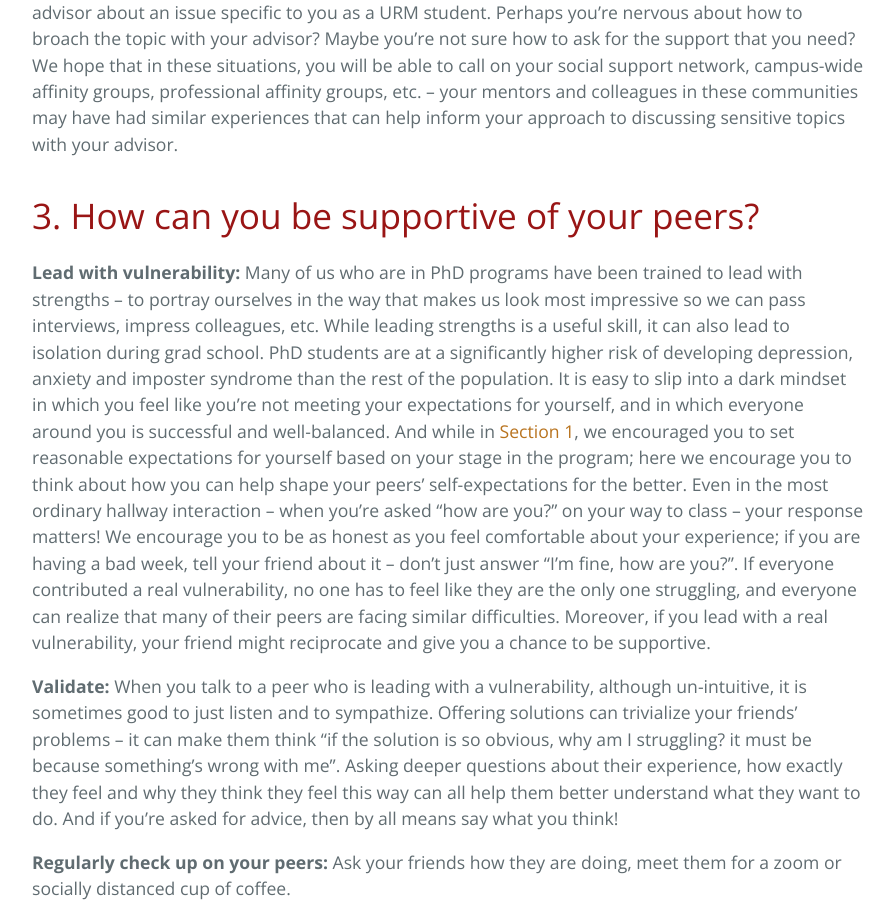
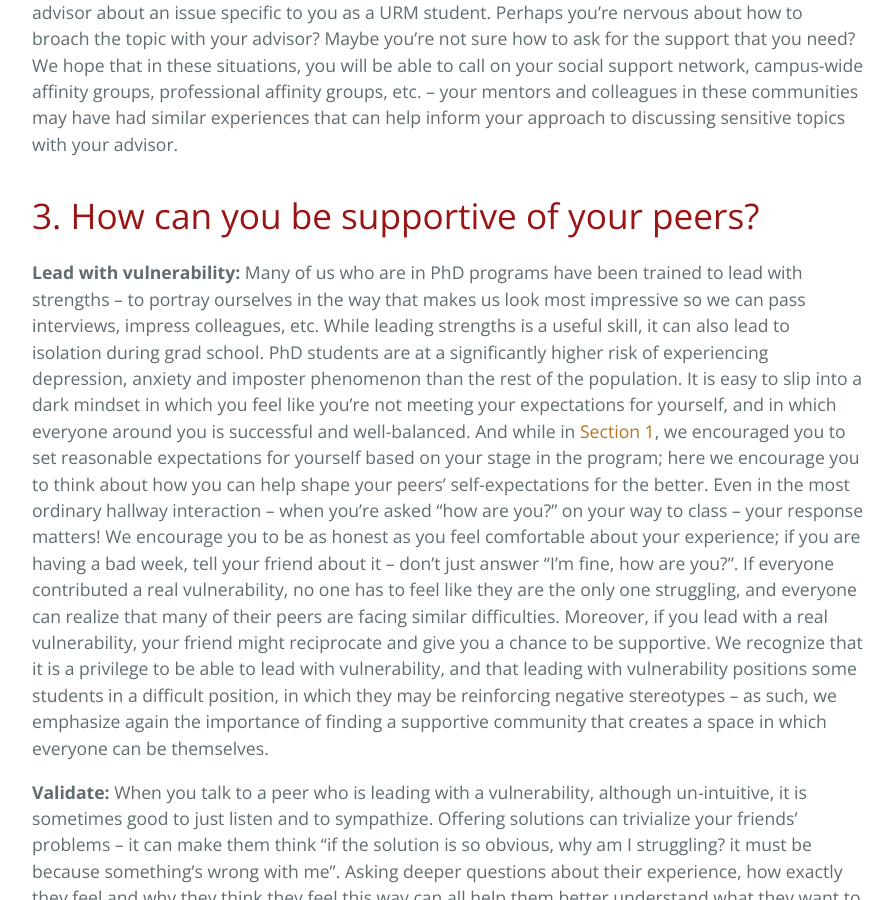
Before and after one commit to yanivyacoby/a-guide-to-your-phd, a Jekyll site: the page built from guide.md, in a window 1280 px wide and 900 px high, scrolled down 11631 px. Shown: the whole window, without its empty margins (192-1086 px from the left). Built offline with Jekyll 4.4.1, drawn with Linux system fonts in a browser that asks for light colours; some of the changed text lies outside the part shown.

Commit message:
Update guide.md

```diff
--- a/guide.md
+++ b/guide.md
@@ -151,7 +151,7 @@ Sometimes your advisor may offer you a professional opportunity outside of your
 
 ## Students from Underrepresented Minority (URM) Groups
 
-If you are not a URM student, it may feel like that the image of a "good scientist" or a "good engineer" is aligned with your social, cultural and personal identities, but if you are a URM student, it may feel like being a "good scientist" or a "good engineer" requires you to suppress important aspects of yourself, because these concepts are often constructed in popular and academic culture in biased and exclusive terms. Furthermore, if you are from an underrepresented minority group, you may not see people like you represented in your lab, classrooms and the professionals in your field, and you may be more likely to suffer from imposter syndrome and encounter implicit bias in your career. **You are not expected to deal with these challenges on your own.**
+If you are not a URM student, it may feel like that the image of a "good scientist" or a "good engineer" is aligned with your social, cultural and personal identities, but if you are a URM student, it may feel like being a "good scientist" or a "good engineer" requires you to suppress important aspects of yourself, because these concepts are often constructed in popular and academic culture in biased and exclusive terms. Furthermore, if you are from an underrepresented minority group, you may not see people like you represented in your lab, classrooms and the professionals in your field, and you may be more likely to suffer from imposter phenomenon and encounter implicit bias in your career. **You are not expected to deal with these challenges on your own.**
 
 We strongly encourage you to **find your community**. You may not find many other people in your lab or your classroom who share in your non-professional identities and interests, but they do exist and they want to meet you too! A network of mentors and allies can help you make a place in your field where you can be yourself, help you process difficult experiences, as well as help you address the specific issues you may face in the classroom, lab or generally in grad life. We encourage you to seek out graduate student clubs, organizations or other events based on your identity or affinity, and work out your social muscles alongside your intellectual ones.
 
@@ -369,7 +369,7 @@ If you are a URM student, you may find yourself needing to have a difficult conv
 **Lead with vulnerability:**
 Many of us who are in PhD programs have been trained to lead with strengths -- to portray ourselves in the way that makes us look most impressive so we can pass interviews, impress colleagues, etc.
 While leading strengths is a useful skill, it can also lead to isolation during grad school.
-PhD students are at a significantly higher risk of developing depression, anxiety and imposter syndrome than the rest of the population.
+PhD students are at a significantly higher risk of experiencing depression, anxiety and imposter phenomenon than the rest of the population.
 It is easy to slip into a dark mindset in which you feel like you're not meeting your expectations for yourself,
 and in which everyone around you is successful and well-balanced.
 And while in [Section 1](#part1), we encouraged you to set reasonable expectations for yourself based on your stage in the program;
@@ -380,6 +380,10 @@ if you are having a bad week, tell your friend about it -- don't just answer "I'
 If everyone contributed a real vulnerability, no one has to feel like they are the only one struggling,
 and everyone can realize that many of their peers are facing similar difficulties.
 Moreover, if you lead with a real vulnerability, your friend might reciprocate and give you a chance to be supportive.
+We recognize that it is a privilege to be able to lead with vulnerability,
+and that leading with vulnerability positions some students in a difficult position,
+in which they may be reinforcing negative stereotypes -- as such,
+we emphasize again the importance of finding a supportive community that creates a space in which everyone can be themselves.
 
 **Validate:**
 When you talk to a peer who is leading with a vulnerability, although un-intuitive, it is sometimes good to just listen and to sympathize.
```
